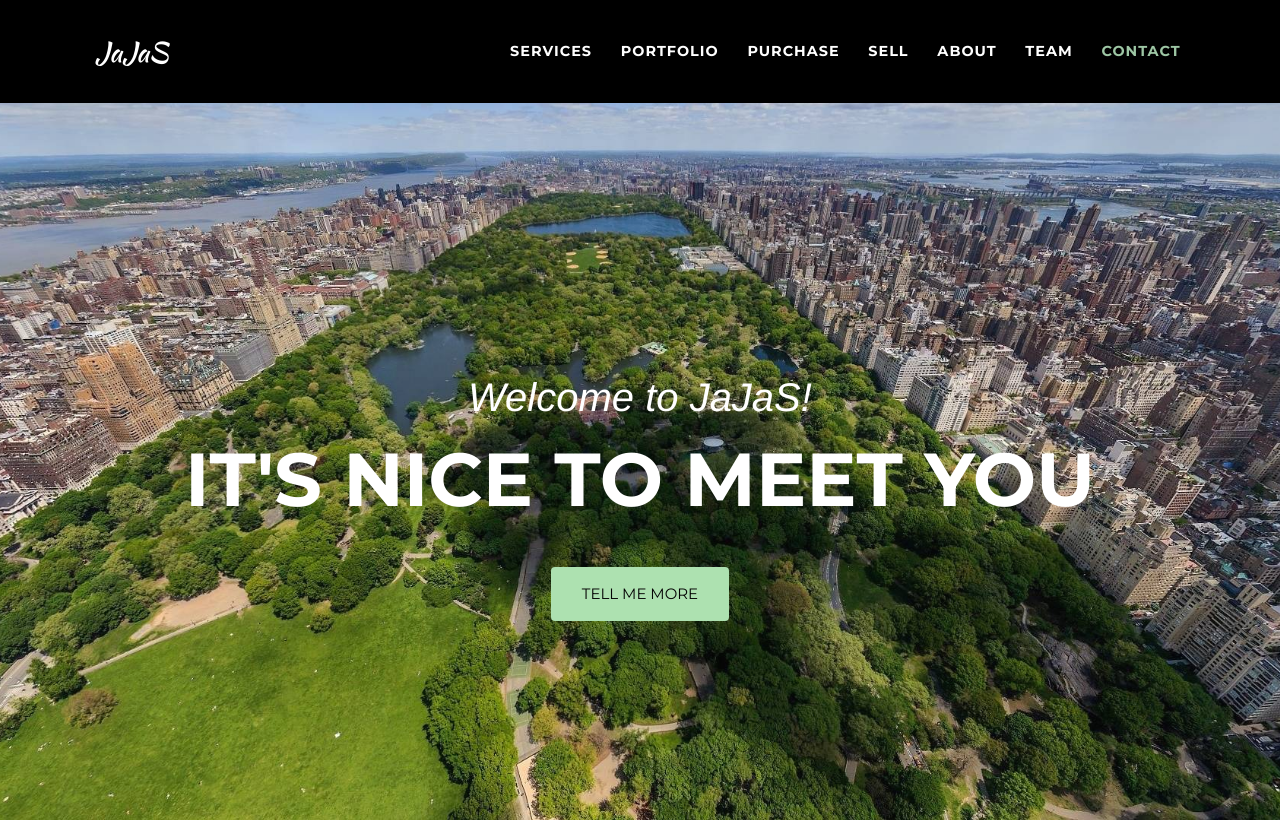
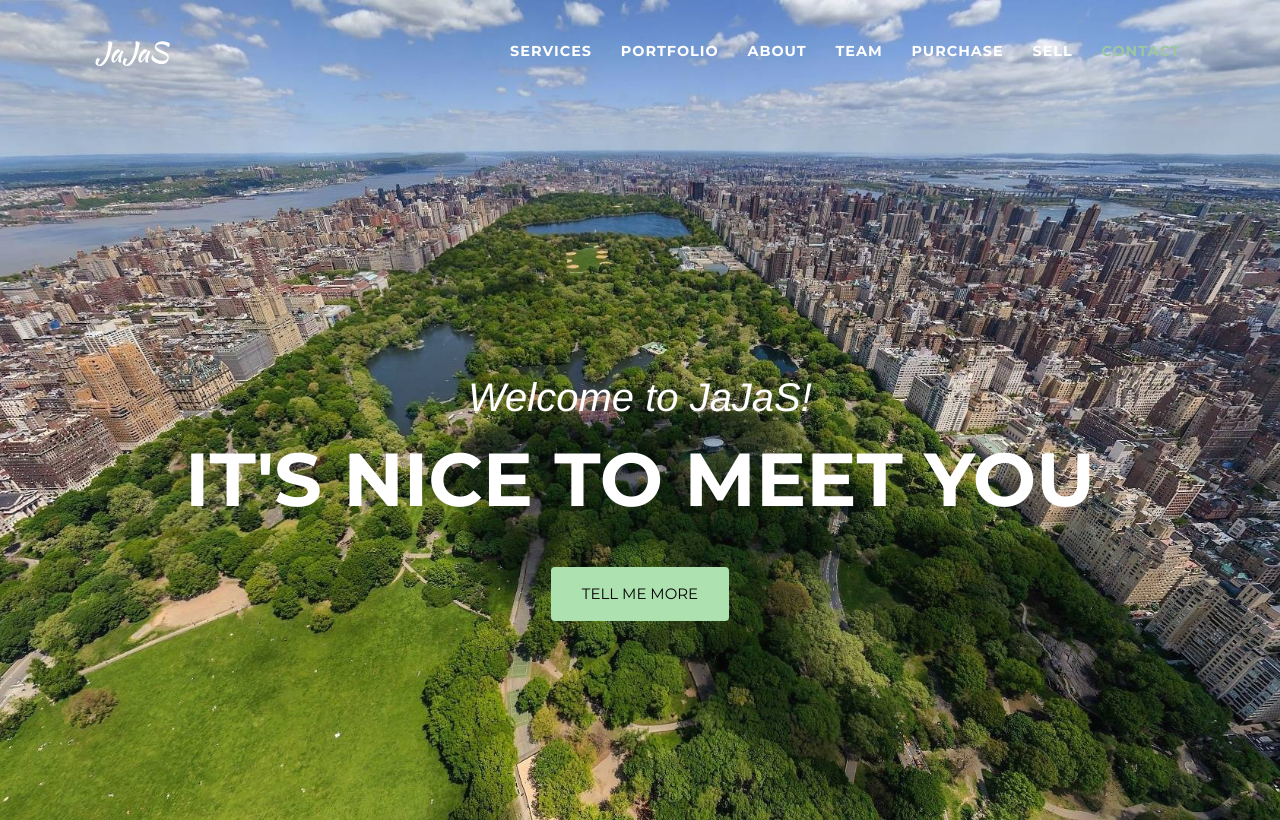
Before and after one commit to aaronli39/JaJaS, a PHP site: page / in a window 1280 px wide. Shown: the top 820 px of the page. Run offline with PHP 8.4, Linux system fonts and the light colour scheme; some libraries are stand-ins or nearby versions; some web fonts are replaced.

Commit message:
updated files

```diff
--- a/css/agency.css
+++ b/css/agency.css
@@ -147,7 +147,7 @@ img::-moz-selection {
           -moz-transition: padding-top 0.3s, padding-bottom 0.3s;
           transition: padding-top 0.3s, padding-bottom 0.3s;
           border: none;
-          background-color: black;
+          background-color: transparent;
      }
      #mainNav .navbar-brand {
           font-size: 1.75em;
--- a/index.html
+++ b/index.html
@@ -49,18 +49,17 @@
                               <a class="nav-link js-scroll-trigger" href="#portfolio">Portfolio</a>
                          </li>
                          <li class="nav-item">
+                              <a class="nav-link js-scroll-trigger" href="#about">About</a>
+                         </li>
+                         <li class="nav-item">
+                              <a class="nav-link js-scroll-trigger" href="#team">Team</a>
+                         </li>
+                         <li class="nav-item">
                               <a class="nav-link js-scroll-trigger" href="#purchase">Purchase</a>
                          </li>
                          <li class="nav-item">
                               <a class="nav-link js-scroll-trigger" href="#sell">Sell</a>
                          </li>
-                         <li class="nav-item">
-                              <a class="nav-link js-scroll-trigger" href="#about">About</a>
-                         </li>
-                         <li class="nav-item">
-                              <a class="nav-link js-scroll-trigger" href="#team">Team</a>
-                         </li>
-
                          <li class="nav-item">
                               <a class="nav-link js-scroll-trigger" href="#contact">Contact</a>
                          </li>
```
